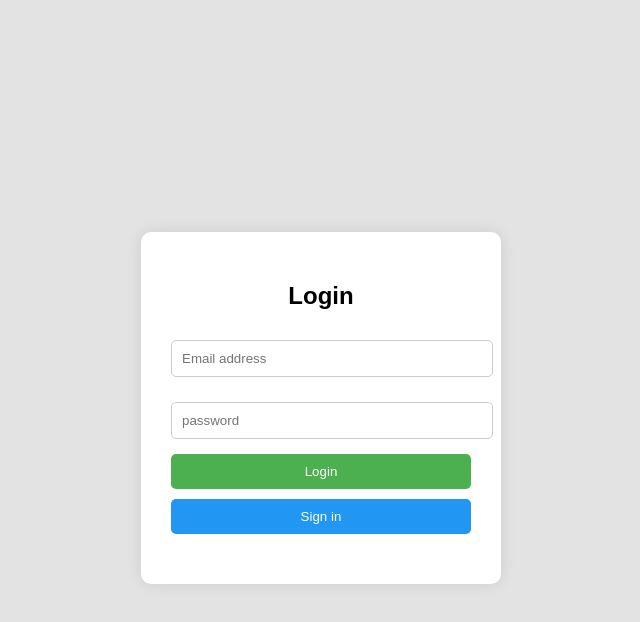
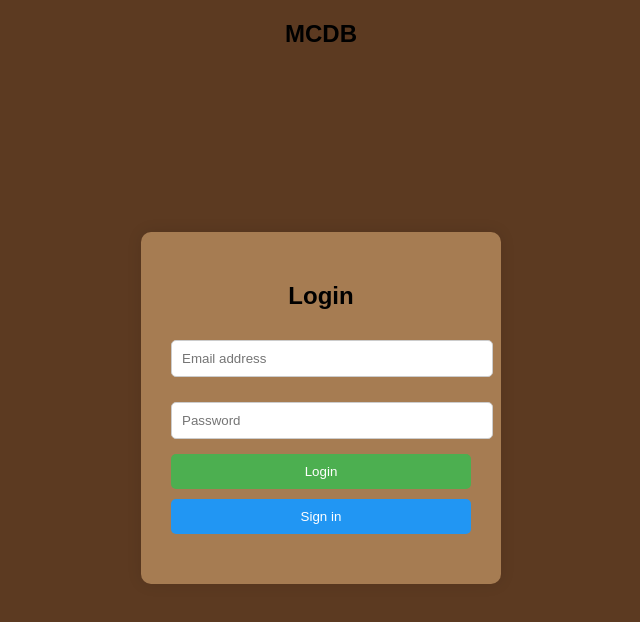
Before and after one commit to 178kerem/MCDB, a plain HTML site: page Sign-Login.html in a window 1280 px wide. Shown: the whole page, without its empty margins (319-959 px from the left). Drawn offline with Linux system fonts and the light colour scheme.

Commit message:
Update Sign-Login.html

```diff
--- a/Sign-Login.html
+++ b/Sign-Login.html
@@ -6,14 +6,14 @@
   <style>
     body {
       font-family: Arial, sans-serif;
-      background: #e3e3e3;
+      background: #5c3a21;
       display: flex;
       justify-content: center;
       align-items: center;
       height: 100vh;
     }
     .auth-container {
-      background: white;
+      background: #a67c52;
       padding: 30px;
       border-radius: 10px;
       box-shadow: 0 0 15px rgba(0,0,0,0.1);
@@ -48,13 +48,27 @@
       color: red;
       margin-top: 10px;
     }
+    .header {
+      position: absolute;
+      top: 20px;
+      left: 50%;
+      transform: translateX(-50%);
+      font-size: 24px;
+      font-weight: bold;
+      color: #5c3a21;
+      cursor: pointer;
+    }
   </style>
 </head>
 <body>
+  <div class="header">
+    <a href="index.html" style="text-decoration: none; color: black;">MCDB</a>
+  </div>
+
   <div class="auth-container">
     <h2 id="formTitle">Login</h2>
     <input type="email" id="email" placeholder="Email address">
-    <input type="password" id="password" placeholder="password">
+    <input type="password" id="password" placeholder="Password">
     <input type="password" id="confirmPassword" placeholder="Password again" style="display: none;">
     <button id="submitBtn" onclick="handleAuth()">Login</button>
     <button id="toggleForm" onclick="toggleForm()">Sign in</button>
@@ -111,7 +125,7 @@
             messageDiv.style.color = "green";
             messageDiv.innerText = "Loading...";
             setTimeout(() => {
-              window.location.href = "index.html";
+              window.location.href = "anasayfa.html";
             }, 1500);
           })
           .catch((error) => {
```
